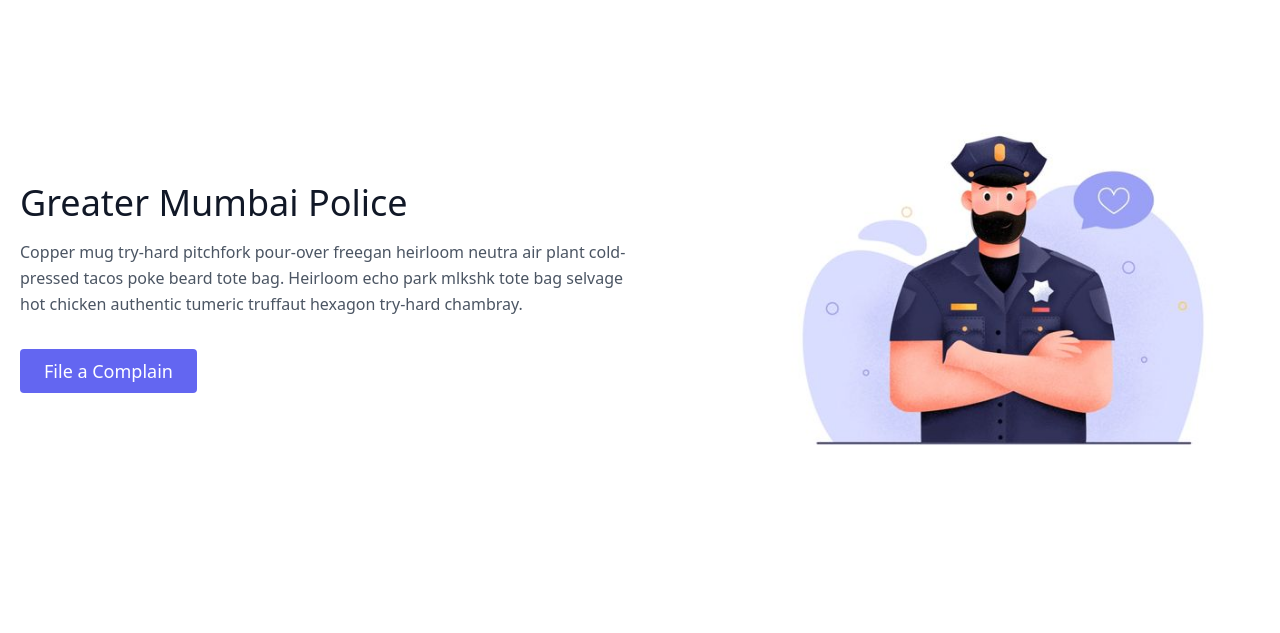
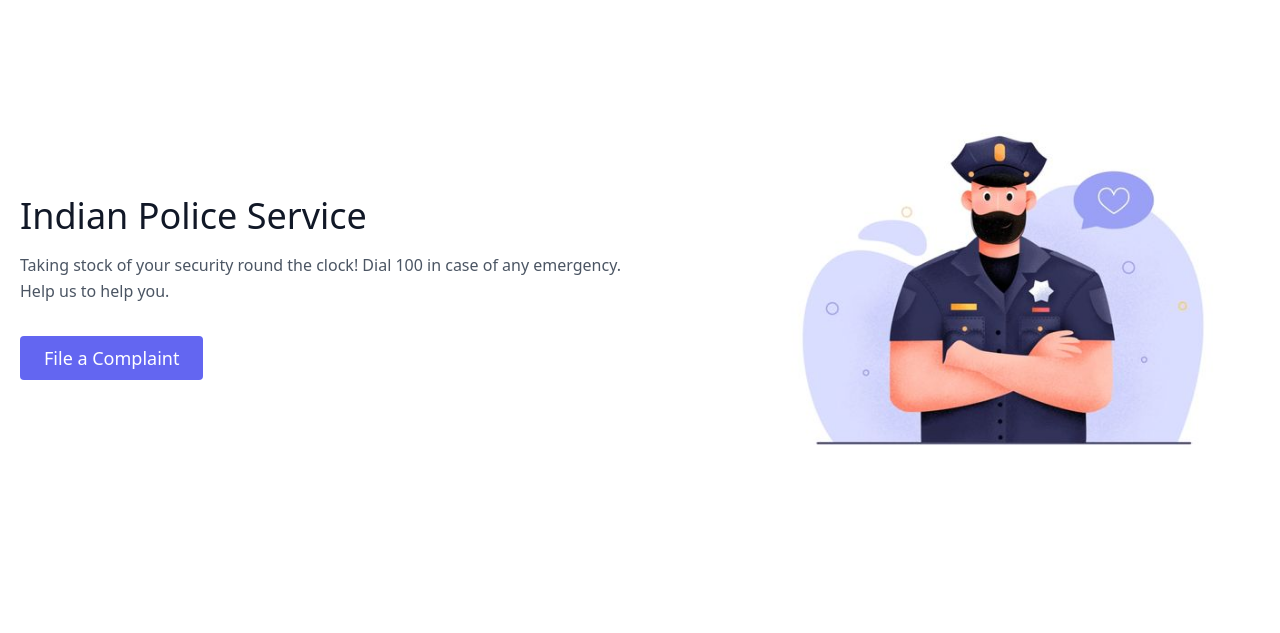
Before and after one commit to SainathPoojary/OnlineComplaintWebsite, a Flask app: page / in a window 1280 px wide. Shown: the part 80-713 px from the top of the page. Run offline with Flask 2, Linux system fonts and the light colour scheme; data comes from the database, SQL or seed files in the repository; some libraries are stand-ins or nearby versions.

Commit message:
UI Changes

```diff
--- a/templates/checkStatus.html
+++ b/templates/checkStatus.html
@@ -22,7 +22,7 @@
     <section class="text-gray-600 body-font">
         <div class="container px-5 py-10 lg:py-24 mx-auto">
             <div class="flex flex-col text-center w-full mb-12">
-                <h1 class="sm:text-3xl text-2xl font-medium title-font mb-4 text-gray-900">Check your Complain Status
+                <h1 class="sm:text-3xl text-2xl font-medium title-font mb-4 text-gray-900">Check your complaint Status
                 </h1>
                 <p class="lg:w-2/3 mx-auto leading-relaxed text-base">Whatever cardigan tote bag tumblr hexagon brooklyn
                     asymmetrical gentrify, subway tile poke farm-to-table. Franzen you probably haven't heard of them
--- a/templates/complain.html
+++ b/templates/complain.html
@@ -23,7 +23,7 @@
     <section class="text-gray-600 body-font relative">
         <div class="container px-5 py-10 lg:py-24 mx-auto">
             <div class="flex flex-col text-center w-full mb-12">
-                <h1 class="sm:text-3xl text-2xl font-medium title-font mb-4 text-gray-900">File a Complain</h1>
+                <h1 class="sm:text-3xl text-2xl font-medium title-font mb-4 text-gray-900">File a complaint</h1>
                 <p class="lg:w-2/3 mx-auto leading-relaxed text-base">As per the prevailing laws, FIR of a major crime can only be registered at a Police Station. Please contact nearest Police Station for the same.</p>
             </div>
             <div class="lg:w-1/2 md:w-2/3 mx-auto">
@@ -168,7 +168,7 @@
                         </div>
                         <div class="p-2 w-full">
                             <div class="relative">
-                                <label for="complain" class="leading-7 text-sm text-gray-600">Complain</label>
+                                <label for="complain" class="leading-7 text-sm text-gray-600">complaint</label>
                                 <textarea id="complain" name="complain" required
                                     class="w-full bg-gray-100 bg-opacity-50 rounded border border-gray-300 focus:border-indigo-500 focus:bg-white focus:ring-2 focus:ring-indigo-200 h-32 text-base outline-none text-gray-700 py-1 px-3 resize-none leading-6 transition-colors duration-200 ease-in-out"></textarea>
                             </div>
--- a/templates/dashboard.html
+++ b/templates/dashboard.html
@@ -5,7 +5,7 @@
     <meta charset="UTF-8">
     <meta http-equiv="X-UA-Compatible" content="IE=edge">
     <meta name="viewport" content="width=device-width, initial-scale=1.0">
-    <title>Online Complain</title>
+    <title>Online Complaint</title>
     <script src="https://cdn.tailwindcss.com"></script>
     <script src="/static/script.js"></script>
 </head>
@@ -48,7 +48,7 @@
                                 Station</th>
                             <th
                                 class="px-4 py-3 title-font tracking-wider font-medium text-gray-900 text-sm bg-gray-100">
-                                Complain</th>
+                                Complaint</th>
                             <th
                                 class="px-4 py-3 title-font tracking-wider font-medium text-gray-900 text-sm bg-gray-100">
                                 token</th>
--- a/templates/index.html
+++ b/templates/index.html
@@ -6,7 +6,7 @@
     <meta http-equiv="X-UA-Compatible" content="IE=edge">
     <meta name="viewport" content="width=device-width, initial-scale=1.0">
     <link rel="icon" type="image/x-icon" href="/static/img/logo.png">
-    <title>Online Complain</title>
+    <title>Online Complaint</title>
     <script src="https://cdn.tailwindcss.com"></script>
     <script src="/static/script.js"></script>
 </head>
@@ -17,12 +17,12 @@
       <section class="text-gray-600 body-font">
         <div class="container mx-auto flex px-5 py-10 lg:py-24 md:flex-row flex-col items-center">
           <div class="lg:flex-grow md:w-1/2 lg:pr-24 md:pr-16 flex flex-col md:items-start md:text-left mb-16 md:mb-0 items-center text-center">
-            <h1 class="title-font sm:text-4xl text-3xl mb-4 font-medium text-gray-900">Greater Mumbai Police
+            <h1 class="title-font sm:text-4xl text-3xl mb-4 font-medium text-gray-900">Indian Police Service
 
             </h1>
-            <p class="mb-8 leading-relaxed">Copper mug try-hard pitchfork pour-over freegan heirloom neutra air plant cold-pressed tacos poke beard tote bag. Heirloom echo park mlkshk tote bag selvage hot chicken authentic tumeric truffaut hexagon try-hard chambray.</p>
+            <p class="mb-8 leading-relaxed">Taking stock of your security round the clock! Dial 100 in case of any emergency. Help us to help you.</p>
             <div class="flex justify-center">
-              <a href="/complain" class="inline-flex text-white bg-indigo-500 border-0 py-2 px-6 focus:outline-none hover:bg-indigo-600 rounded text-lg">File a Complain</a>
+              <a href="/complain" class="inline-flex text-white bg-indigo-500 border-0 py-2 px-6 focus:outline-none hover:bg-indigo-600 rounded text-lg">File a Complaint</a>
             </div>
           </div>
           <div class="lg:max-w-lg lg:w-full md:w-1/2 w-5/6 flex justify-center">
```
Also changed, not shown: templates/status.html (+5 -5 lines).
